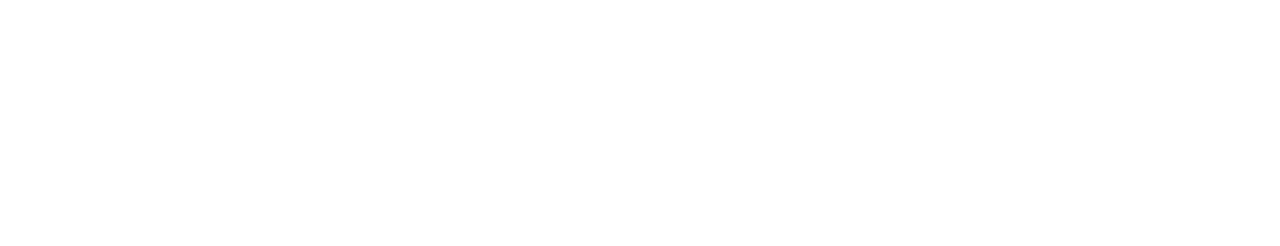
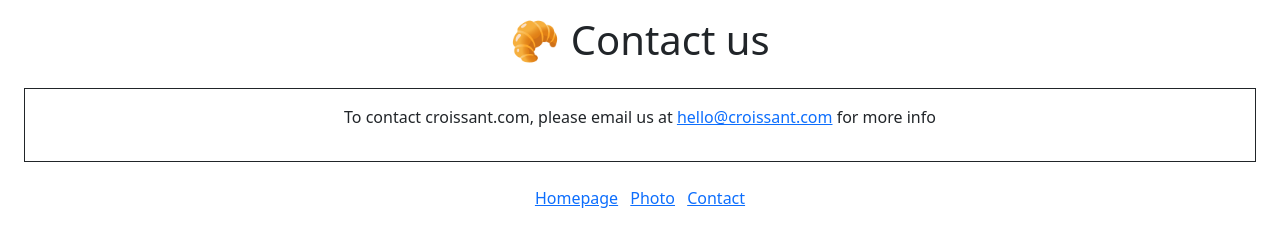
Before and after one commit to Mariel-r/Croissant, a plain HTML site: page contact.html in a window 1280 px wide. Drawn offline with nearby package versions, Linux system fonts and the light colour scheme.

Commit message:
Contact page code

```diff
--- a/contact.html
+++ b/contact.html
@@ -5,6 +5,28 @@
     <meta http-equiv="X-UA-Compatible" content="IE=edge" />
     <meta name="viewport" content="width=device-width, initial-scale=1.0" />
     <title>Contact</title>
+    <link
+      href="https://cdn.jsdelivr.net/npm/bootstrap@5.1.3/dist/css/bootstrap.min.css"
+      rel="stylesheet"
+      integrity="sha384-1BmE4kWBq78iYhFldvKuhfTAU6auU8tT94WrHftjDbrCEXSU1oBoqyl2QvZ6jIW3"
+      crossorigin="anonymous"
+    />
   </head>
-  <body></body>
+  <body>
+    <h1 class="text-center m-3">🥐 Contact us</h1>
+    <div class="text-center border border-dark m-4 p-3">
+      <p>
+        To contact croissant.com, please email us at
+        <a href="mailto:hello@croissant.com" title="contact us by email"
+          >hello@croissant.com</a
+        >
+        for more info
+      </p>
+    </div>
+    <div class="text-center m-3">
+      <a href="index.html">Homepage</a>
+      <a class="p-2" href="photo.html">Photo</a>
+      <a href="contact.html">Contact</a>
+    </div>
+  </body>
 </html>
```
Also changed, not shown: photo.html (+6 -0 lines).
